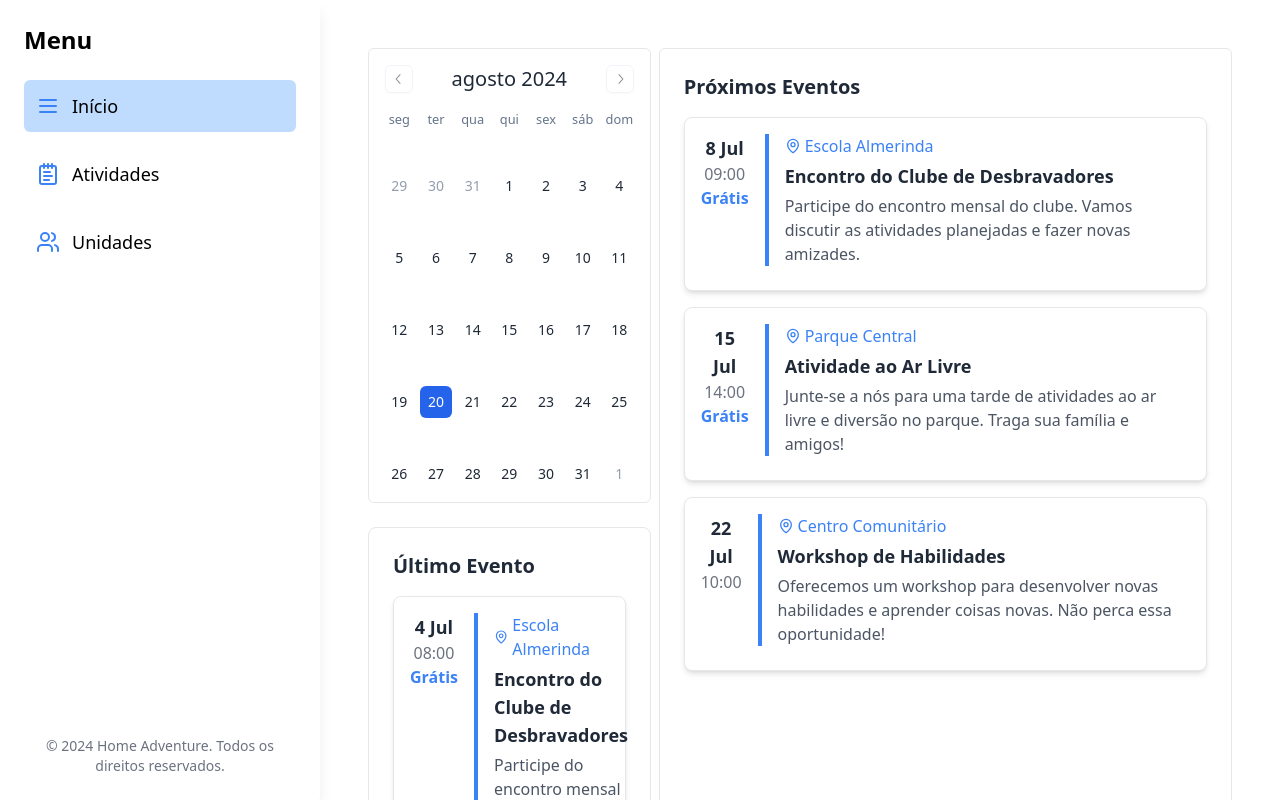
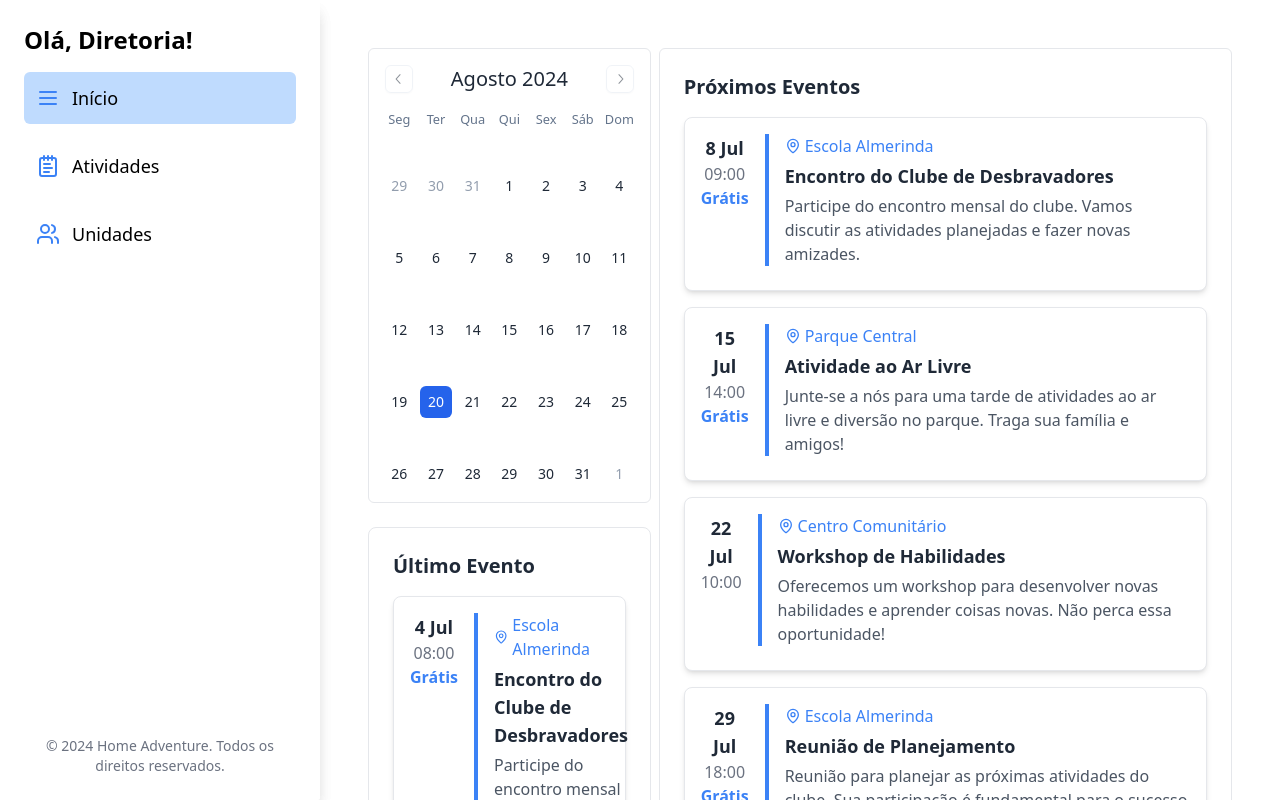
Before and after one commit to VictorJunqueira1/club-management, a Next.js app: page / in a window 1280 px wide. Shown: the top 800 px of the page. Built offline with nearby package versions, Linux system fonts and the light colour scheme.

Commit message:
[feat] Identifying users in the sidebar according to context.

```diff
--- a/src/components/EventList.tsx
+++ b/src/components/EventList.tsx
@@ -23,7 +23,7 @@ type EventListProps = {
 const EventList: React.FC<EventListProps> = ({ events }) => {
     const [currentPage, setCurrentPage] = useState(1);
     const [isMobile, setIsMobile] = useState(false);
-    const eventsPerPage = 3;
+    const eventsPerPage = 4;
     const totalPages = Math.ceil(events.length / eventsPerPage);
 
     const indexOfLastEvent = currentPage * eventsPerPage;
--- a/src/components/Sidebar.tsx
+++ b/src/components/Sidebar.tsx
@@ -1,12 +1,14 @@
-import React, { useState } from 'react';
+import React from 'react';
 import { Users, NotepadText, Menu, X } from 'lucide-react';
 import Link from 'next/link';
 import { useRouter } from 'next/router';
+import { useUser } from '@/context/UserContext';
 
-const Aside = () => {
+const Sidebar: React.FC = () => {
+    const { userRole } = useUser();
     const router = useRouter();
     const { pathname } = router;
-    const [isSheetOpen, setIsSheetOpen] = useState(false);
+    const [isSheetOpen, setIsSheetOpen] = React.useState(false);
 
     const toggleSheet = () => {
         setIsSheetOpen(!isSheetOpen);
@@ -16,7 +18,9 @@ const Aside = () => {
         <>
             {/* Desktop and tablet view */}
             <aside className="hidden lg:flex lg:flex-col lg:w-80 lg:bg-white lg:p-6 lg:shadow-lg lg:rounded-r-sm lg:fixed lg:left-0 lg:top-0 lg:h-full lg:z-30">
-                <h2 className="text-2xl font-bold mb-6 text-black">Menu</h2>
+                <h2 className="text-2xl font-bold text-black mb-4">
+                    {userRole === 'director' ? 'Olá, Diretoria!' : 'Olá, Responsável!'}
+                </h2>
                 <nav>
                     <ul className="space-y-4">
                         <li className='hover:scale-105 duration-300'>
@@ -26,13 +30,13 @@ const Aside = () => {
                             </Link>
                         </li>
                         <li className='hover:scale-105 duration-300'>
-                            <Link href="/activities" className={`flex items-center p-3 rounded-md transition-colors hover:bg-blue-100 ${pathname === '/activities' ? 'bg-blue-200 text-white' : 'text-black'}`}>
+                            <Link href="/activities" className={`flex items-center p-3 rounded-md transition-colors hover:bg-blue-100 ${pathname === '/activities' ? 'bg-blue-200 text-black' : 'text-black'}`}>
                                 <NotepadText className="w-6 h-6 mr-3 text-blue-500" />
                                 <span className="text-lg font-medium">Atividades</span>
                             </Link>
                         </li>
                         <li className='hover:scale-105 duration-300'>
-                            <Link href="/units" className={`flex items-center p-3 rounded-md transition-colors hover:bg-blue-100 ${pathname === '/units' ? 'bg-blue-200 text-white' : 'text-black'}`}>
+                            <Link href="/units" className={`flex items-center p-3 rounded-md transition-colors hover:bg-blue-100 ${pathname === '/units' ? 'bg-blue-200 text-black' : 'text-black'}`}>
                                 <Users className="w-6 h-6 mr-3 text-blue-500" />
                                 <span className="text-lg font-medium">Unidades</span>
                             </Link>
@@ -45,30 +49,33 @@ const Aside = () => {
             </aside>
 
             {/* Mobile view */}
-            <aside className={`fixed inset-0 bg-white p-6 shadow-lg z-30 transition-transform transform lg:hidden ${isSheetOpen ? 'translate-x-0' : '-translate-x-full'}`}>
+            <aside className={`fixed inset-0 bg-white p-6 shadow-lg z-30 transition-transform transform lg:hidden ${isSheetOpen ? 'translate-x-0' : '-translate-x-full'} ease-in-out duration-300`}>
                 <button
                     onClick={toggleSheet}
-                    className="absolute top-4 right-4 p-2 text-gray-600"
+                    className="absolute top-4 right-4 p-2 text-gray-600 hover:text-gray-800 transition-colors"
+                    aria-label="Fechar menu"
                 >
                     <X className="w-6 h-6" />
                 </button>
-                <h2 className="text-2xl font-bold mb-6 text-black"></h2>
+                <h2 className="text-2xl font-bold mb-6 text-black">
+                    {userRole === 'director' ? 'Olá, Diretoria!' : 'Olá, Responsável!'}
+                </h2>
                 <nav>
                     <ul className="space-y-4">
-                        <li className='hover:scale-105 duration-300'>
+                        <li className='hover:scale-105 transform transition-transform duration-300'>
                             <Link href="/" className={`flex items-center p-3 rounded-md transition-colors hover:bg-blue-100 ${pathname === '/' ? 'bg-blue-200 text-black' : 'text-black'}`}>
                                 <Menu className="w-6 h-6 mr-3 text-blue-500" />
                                 <span className="text-lg font-medium">Início</span>
                             </Link>
                         </li>
-                        <li className='hover:scale-105 duration-300'>
-                            <Link href="/activities" className={`flex items-center p-3 rounded-md transition-colors hover:bg-blue-100 ${pathname === '/activities' ? 'bg-blue-200 text-white' : 'text-black'}`}>
+                        <li className='hover:scale-105 transform transition-transform duration-300'>
+                            <Link href="/activities" className={`flex items-center p-3 rounded-md transition-colors hover:bg-blue-100 ${pathname === '/activities' ? 'bg-blue-200 text-black' : 'text-black'}`}>
                                 <NotepadText className="w-6 h-6 mr-3 text-blue-500" />
                                 <span className="text-lg font-medium">Atividades</span>
                             </Link>
                         </li>
-                        <li className='hover:scale-105 duration-300'>
-                            <Link href="/units" className={`flex items-center p-3 rounded-md transition-colors hover:bg-blue-100 ${pathname === '/units' ? 'bg-blue-200 text-white' : 'text-black'}`}>
+                        <li className='hover:scale-105 transform transition-transform duration-300'>
+                            <Link href="/units" className={`flex items-center p-3 rounded-md transition-colors hover:bg-blue-100 ${pathname === '/units' ? 'bg-blue-200 text-black' : 'text-black'}`}>
                                 <Users className="w-6 h-6 mr-3 text-blue-500" />
                                 <span className="text-lg font-medium">Unidades</span>
                             </Link>
@@ -83,7 +90,8 @@ const Aside = () => {
             {/* Toggle button for mobile view */}
             <button
                 onClick={toggleSheet}
-                className="lg:hidden fixed top-4 left-4 p-2 text-white bg-blue-500 rounded-full z-40"
+                className="lg:hidden fixed top-4 left-4 p-3 text-white bg-blue-500 rounded-full z-40 shadow-md hover:bg-blue-600 transition-colors"
+                aria-label="Abrir menu"
             >
                 <Menu className="w-6 h-6" />
             </button>
@@ -91,4 +99,4 @@ const Aside = () => {
     );
 };
 
-export default Aside;
+export default Sidebar;
--- a/src/components/layouts/ViewerPanel.tsx
+++ b/src/components/layouts/ViewerPanel.tsx
@@ -1,9 +1,11 @@
 import Link from "next/link";
+import Sidebar from "../Sidebar";
 
 const ViewerPanel = () => {
     return (
         <>
         <main className="flex items-center justify-center flex-col text-3xl h-screen">
+            <Sidebar />
             <h1>Olá, Responsável!</h1>
             <Link href={"/auth/login"} className="bg-blue-500 rounded-md p-2 text-center mt-4 text-xl">Login</Link>
         </main>
--- a/src/components/ui/calendar.tsx
+++ b/src/components/ui/calendar.tsx
@@ -1,13 +1,10 @@
-"use client"
+import * as React from "react";
+import { ChevronLeftIcon, ChevronRightIcon } from "@radix-ui/react-icons";
+import { DayPicker } from "react-day-picker";
+import { cn } from "@/lib/utils";
+import { buttonVariants } from "@/components/ui/button";
 
-import * as React from "react"
-import { ChevronLeftIcon, ChevronRightIcon } from "@radix-ui/react-icons"
-import { DayPicker } from "react-day-picker"
-
-import { cn } from "@/lib/utils"
-import { buttonVariants } from "@/components/ui/button"
-
-export type CalendarProps = React.ComponentProps<typeof DayPicker>
+export type CalendarProps = React.ComponentProps<typeof DayPicker>;
 
 function Calendar({
   className,
@@ -20,43 +17,39 @@ function Calendar({
       showOutsideDays={showOutsideDays}
       className={cn("p-3", className)}
       classNames={{
-        months: "flex flex-col sm:flex-row space-y-4 sm:space-x-4 sm:space-y-0 w-full",
-        month: "space-y-4 w-full",
-        caption: "flex justify-center pt-1 relative items-center",
-        caption_label: "text-xl font-medium",
-        nav: "space-x-1 flex items-center",
+        months: "flex flex-col sm:flex-row space-y-4 sm:space-x-4 sm:space-y-0 w-full capitalize",
+        month: "space-y-4 w-full capitalize",
+        caption: "flex justify-center pt-1 relative items-center capitalize",
+        caption_label: "text-xl font-medium capitalize",
+        nav: "space-x-1 flex items-center capitalize",
         nav_button: cn(
           buttonVariants({ variant: "outline" }),
-          "h-7 w-7 bg-transparent p-0 opacity-50 hover:opacity-100"
+          "h-7 w-7 bg-transparent p-0 opacity-50 hover:opacity-100 capitalize"
         ),
         nav_button_previous: "absolute left-1",
         nav_button_next: "absolute right-1",
-        table: "w-full border-collapse space-y-4",
-        head_row: "flex w-full",
-        head_cell:
-          "text-slate-500 rounded-md w-8 font-normal text-[0.8rem] dark:text-slate-400 w-full",
-        row: "flex w-full mt-10",
+        table: "w-full border-collapse space-y-4 capitalize",
+        head_row: "flex w-full capitalize",
+        head_cell: "text-slate-500 rounded-md w-8 font-normal text-[0.8rem] dark:text-slate-400 w-full capitalize",
+        row: "flex w-full mt-10 capitalize",
         cell: cn(
-          "relative w-full p-0 text-center text-sm focus-within:relative focus-within:z-20 [&:has([aria-selected].day-outside)]:bg-slate-100/50 [&:has([aria-selected].day-range-end)]:rounded-r-md dark:[&:has([aria-selected])]:bg-blue-800 dark:[&:has([aria-selected].day-outside)]:bg-blue-800/50",
+          "relative w-full p-0 text-center text-sm focus-within:relative focus-within:z-20 [&:has([aria-selected].day-outside)]:bg-slate-100/50 [&:has([aria-selected].day-range-end)]:rounded-r-md dark:[&:has([aria-selected])]:bg-blue-800 dark:[&:has([aria-selected].day-outside)]:bg-blue-800/50 capitalize",
           props.mode === "range"
             ? "[&:has(>.day-range-end)]:rounded-r-md [&:has(>.day-range-start)]:rounded-l-md first:[&:has([aria-selected])]:rounded-l-md last:[&:has([aria-selected])]:rounded-r-md"
             : "[&:has([aria-selected])]:rounded-md"
         ),
         day: cn(
           buttonVariants({ variant: "ghost" }),
-          "h-8 w-8 p-0 font-normal aria-selected:opacity-100"
+          "h-8 w-8 p-0 font-normal aria-selected:opacity-100 capitalize"
         ),
-        day_range_start: "day-range-start",
-        day_range_end: "day-range-end",
-        day_selected:
-          "bg-blue-600 text-white hover:bg-blue-500 hover:text-white focus:bg-blue-200 focus:text-black dark:bg-blue-500 dark:text-white dark:hover:bg-blue-600 dark:hover:text-white dark:focus:bg-blue-600 dark:focus:text-white",
-        day_today: "bg-blue-100 text-blue-900 dark:bg-blue-500 dark:text-blue-200",
-        day_outside:
-          "day-outside text-slate-500 opacity-70 aria-selected:bg-slate-200 aria-selected:text-slate-500 aria-selected:opacity-50 dark:text-slate-400 dark:aria-selected:bg-slate-800 dark:aria-selected:text-blue-400",
-        day_disabled: "text-blue-500 opacity-50 dark:text-red-400",
-        day_range_middle:
-          "aria-selected:bg-blue-200 aria-selected:text-blue-900 dark:aria-selected:bg-blue-500 dark:aria-selected:text-white",
-        day_hidden: "invisible",
+        day_range_start: "day-range-start capitalize",
+        day_range_end: "day-range-end capitalize",
+        day_selected: "bg-blue-600 text-white hover:bg-blue-500 hover:text-white focus:bg-blue-200 focus:text-black dark:bg-blue-500 dark:text-white dark:hover:bg-blue-600 dark:hover:text-white dark:focus:bg-blue-600 dark:focus:text-white capitalize",
+        day_today: "bg-blue-100 text-blue-900 dark:bg-blue-500 dark:text-blue-200 capitalize",
+        day_outside: "day-outside text-slate-500 opacity-70 aria-selected:bg-slate-200 aria-selected:text-slate-500 aria-selected:opacity-50 dark:text-slate-400 dark:aria-selected:bg-slate-800 dark:aria-selected:text-blue-400 capitalize",
+        day_disabled: "text-blue-500 opacity-50 dark:text-red-400 capitalize",
+        day_range_middle: "aria-selected:bg-blue-200 aria-selected:text-blue-900 dark:aria-selected:bg-blue-500 dark:aria-selected:text-white capitalize",
+        day_hidden: "invisible capitalize",
         ...classNames,
       }}
       components={{
@@ -65,8 +58,8 @@ function Calendar({
       }}
       {...props}
     />
-  )
+  );
 }
-Calendar.displayName = "Calendar"
+Calendar.displayName = "Calendar";
 
-export { Calendar }
+export { Calendar };
--- /dev/null
+++ b/src/context/UserContext.tsx
@@ -0,0 +1,26 @@
+import React, { createContext, useContext, useState } from 'react';
+
+interface UserContextType {
+    userRole: 'director' | 'viewer';
+    setUserRole: React.Dispatch<React.SetStateAction<'director' | 'viewer'>>;
+}
+
+const UserContext = createContext<UserContextType | undefined>(undefined);
+
+export const UserProvider: React.FC<{ children: React.ReactNode }> = ({ children }) => {
+    const [userRole, setUserRole] = useState<'director' | 'viewer'>('director');
+
+    return (
+        <UserContext.Provider value={{ userRole, setUserRole }}>
+            {children}
+        </UserContext.Provider>
+    );
+};
+
+export const useUser = () => {
+    const context = useContext(UserContext);
+    if (context === undefined) {
+        throw new Error('useUser must be used within a UserProvider');
+    }
+    return context;
+};
--- a/src/pages/_app.tsx
+++ b/src/pages/_app.tsx
@@ -1,6 +1,14 @@
-import type { AppProps } from 'next/app'
+import React from 'react';
+import { AppProps } from 'next/app';
+import { UserProvider } from '@/context/UserContext';
 import "@/app/globals.css"
 
-export default function App({ Component, pageProps }: AppProps) {
-  return <Component {...pageProps} />
-}
+const MyApp: React.FC<AppProps> = ({ Component, pageProps }) => {
+  return (
+    <UserProvider>
+      <Component {...pageProps} />
+    </UserProvider>
+  );
+};
+
+export default MyApp;
--- a/src/pages/index.tsx
+++ b/src/pages/index.tsx
@@ -1,11 +1,17 @@
 import DirectorPanel from "@/components/layouts/DirectorPanel";
 import ViewerPanel from "@/components/layouts/ViewerPanel";
 import { useState } from "react";
+import Sidebar from "@/components/Sidebar";
 
 const Home = () => {
     const [userRole, setUserRole] = useState<"director" | "viewer">('director')
 
-    return userRole === "director" ? <DirectorPanel /> : <ViewerPanel />
+    return (
+        <>
+            <Sidebar />
+            {userRole === "director" ? <DirectorPanel /> : <ViewerPanel />}
+        </>
+    );
 }
 
 export default Home;
```
Also changed, not shown: src/pages/activities.tsx (deleted, +0 -16 lines), src/pages/modules/activities.tsx (added, +18 -0 lines), src/pages/modules/units.tsx (added, +18 -0 lines).
